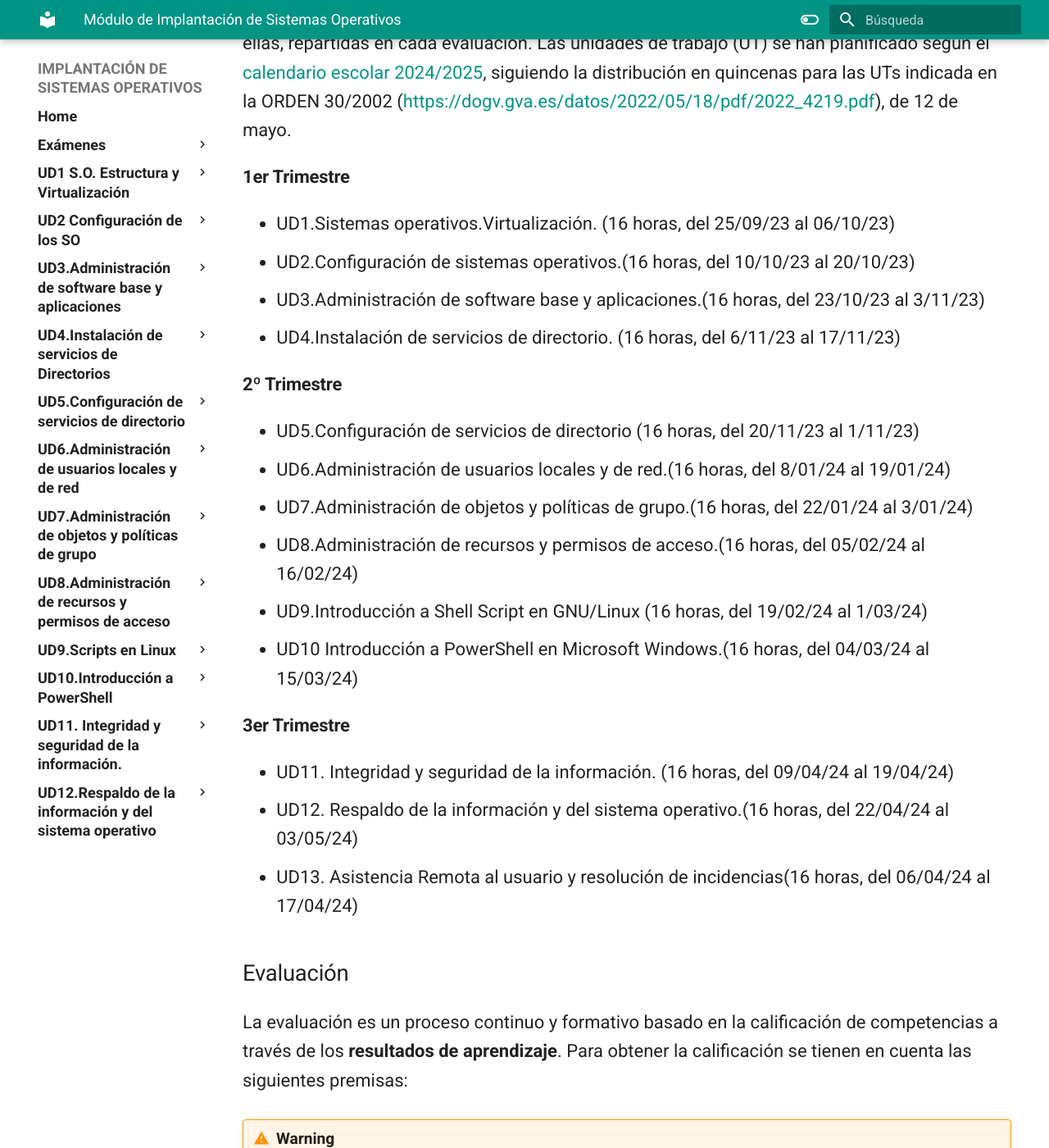
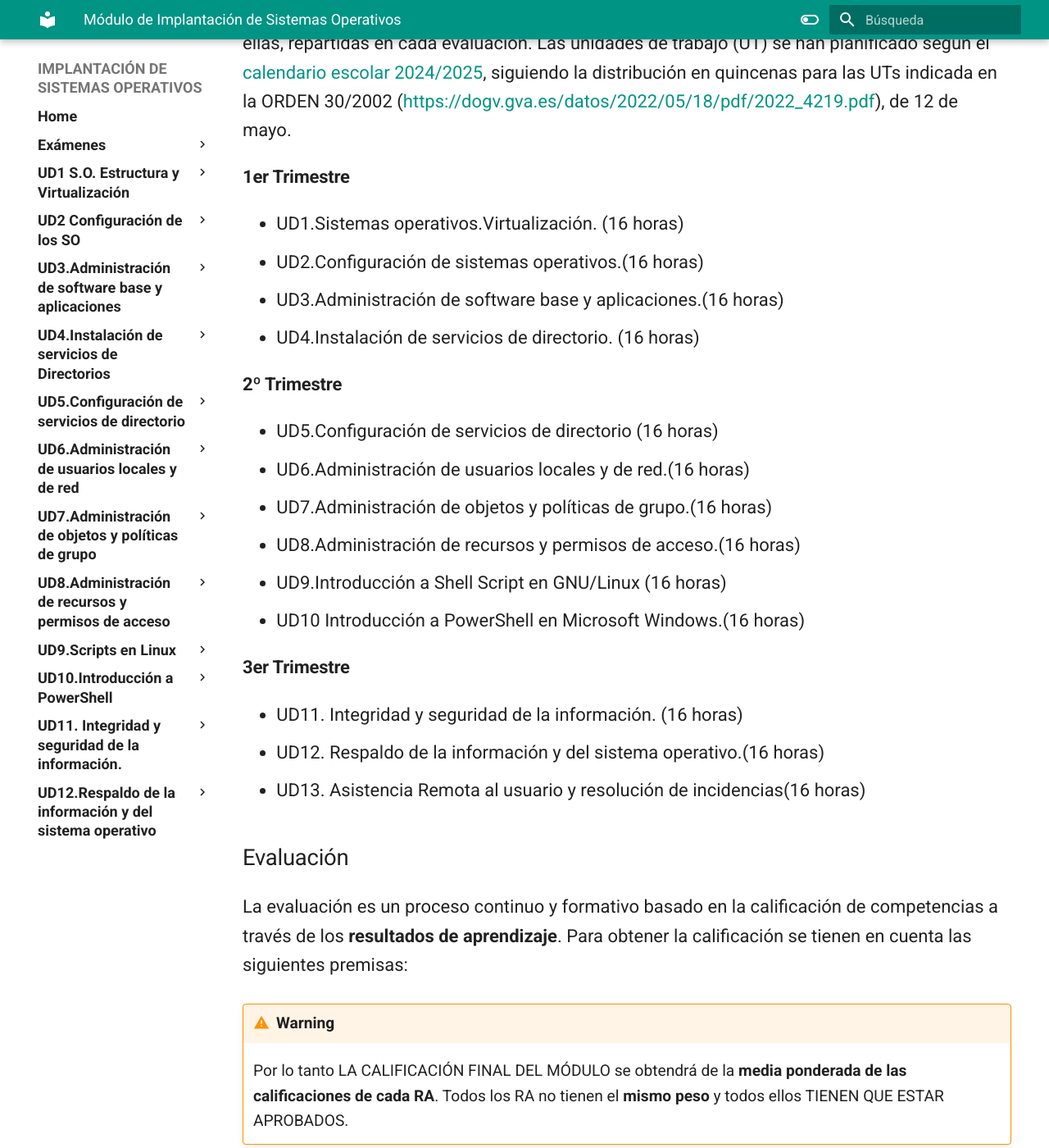
Before and after one commit to jmarlu/ISO, an MkDocs documentation site: the page built from docs/index.md, in a window 1280 px wide and 1400 px high, scrolled down 2005 px. Shown: the whole window at 82% size. Built offline with MkDocs 1.6.1 and Material for MkDocs 9.7.7, drawn with Linux system fonts in a browser that asks for light colours.

`````diff
--- a/docs/index.md
+++ b/docs/index.md
@@ -41,25 +41,25 @@ Las unidades de trabajo (UT) se han planificado según el [calendario escolar 20
 
 #### 1er Trimestre
 
-- UD1.Sistemas operativos.Virtualización. (16 horas, del 25/09/23 al 06/10/23)
-- UD2.Configuración de sistemas operativos.(16 horas, del 10/10/23 al 20/10/23)
-- UD3.Administración de software base y aplicaciones.(16 horas, del 23/10/23 al 3/11/23)
-- UD4.Instalación de servicios de directorio. (16 horas, del 6/11/23 al 17/11/23)
+- UD1.Sistemas operativos.Virtualización. (16 horas)
+- UD2.Configuración de sistemas operativos.(16 horas)
+- UD3.Administración de software base y aplicaciones.(16 horas)
+- UD4.Instalación de servicios de directorio. (16 horas)
 
 #### 2º Trimestre
 
-- UD5.Configuración de servicios de directorio (16 horas, del 20/11/23 al 1/11/23)
-- UD6.Administración de usuarios locales y de red.(16 horas, del 8/01/24 al 19/01/24)
-- UD7.Administración de objetos y políticas de grupo.(16 horas, del 22/01/24 al 3/01/24)
-- UD8.Administración de recursos y permisos de acceso.(16 horas, del 05/02/24 al 16/02/24)
-- UD9.Introducción a Shell Script en GNU/Linux (16 horas, del 19/02/24 al 1/03/24)
-- UD10 Introducción a PowerShell en Microsoft Windows.(16 horas, del 04/03/24 al 15/03/24)
+- UD5.Configuración de servicios de directorio (16 horas)
+- UD6.Administración de usuarios locales y de red.(16 horas)
+- UD7.Administración de objetos y políticas de grupo.(16 horas)
+- UD8.Administración de recursos y permisos de acceso.(16 horas)
+- UD9.Introducción a Shell Script en GNU/Linux (16 horas)
+- UD10 Introducción a PowerShell en Microsoft Windows.(16 horas)
 
 #### 3er Trimestre
 
-- UD11. Integridad y seguridad de la información. (16 horas, del 09/04/24 al 19/04/24)
-- UD12. Respaldo de la información y del sistema operativo.(16 horas, del 22/04/24 al 03/05/24)
-- UD13. Asistencia Remota al usuario y resolución de incidencias(16 horas, del 06/04/24 al 17/04/24)
+- UD11. Integridad y seguridad de la información. (16 horas)
+- UD12. Respaldo de la información y del sistema operativo.(16 horas)
+- UD13. Asistencia Remota al usuario y resolución de incidencias(16 horas)
 
 <!--
 ````mermaid
`````
Also changed, not shown: docs/UD2/Actividades.md (+1 -1 lines).
